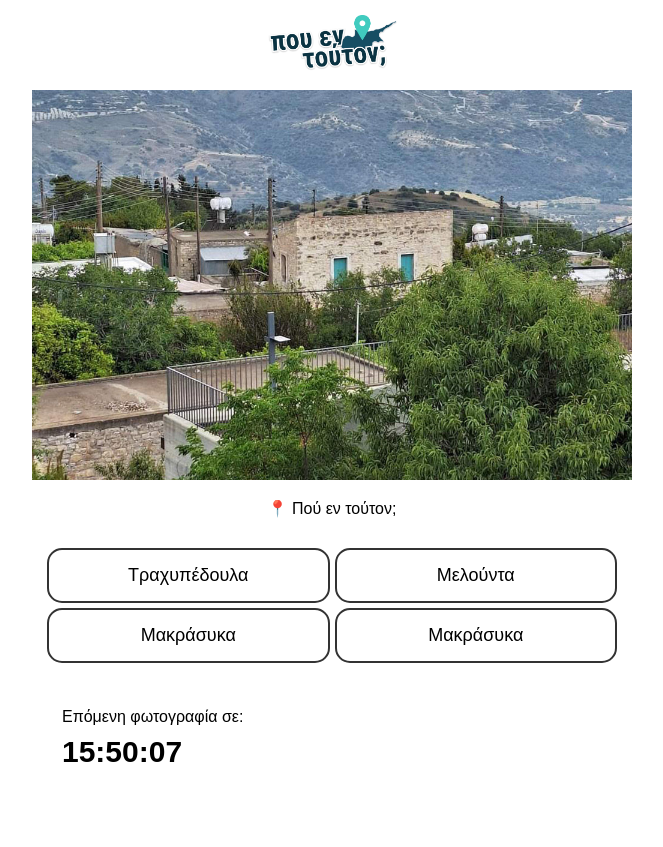
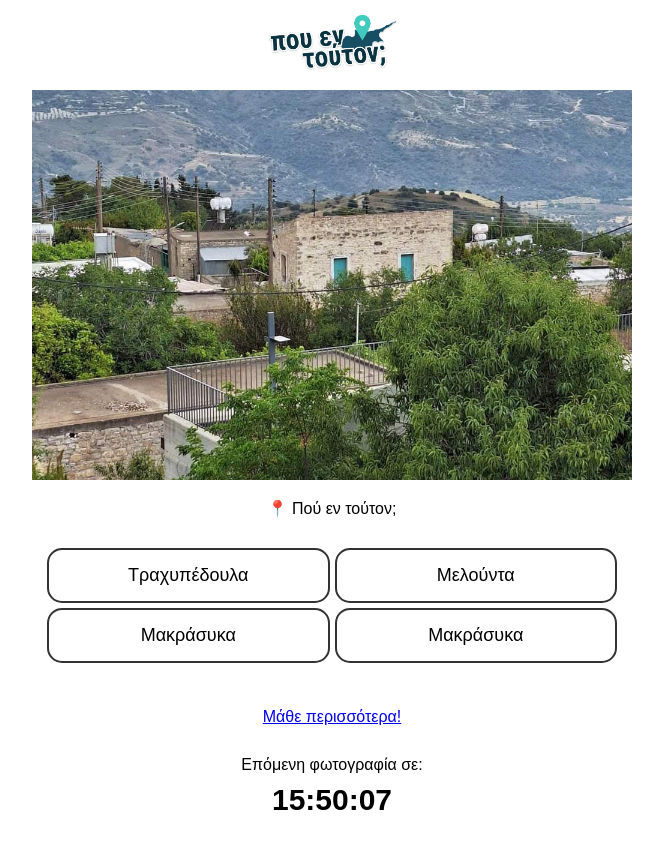
Before and after one commit to SavvasStephanides/pou-en-touton, a Next.js app: page /pouentouton/game in a window 1280 px wide. Shown: the whole page, without its empty margins (308-971 px from the left). Before the commit the page ends 800 px from the top, so only its background shows below. Built offline with nearby package versions, Linux system fonts and the light colour scheme.

Commit message:
Add Learn More link

```diff
--- a/src/app/game/page.tsx
+++ b/src/app/game/page.tsx
@@ -9,6 +9,7 @@ import { useEffect, useState } from "react"
 import PossibleAnswer from "@/modules/game/PossibleAnswer"
 import Game from "@/modules/game/Game"
 import GameService from "@/modules/game/game-service"
+import Link from "next/link"
 
 let gameService: GameService = new GameService()
 
@@ -155,9 +156,12 @@ export default function GamePage() {
 
 
           </div>}
+          <div style={{textAlign: "center", marginTop: "30px"}}>
+            <Link href={`https://www.google.com/maps/place/${gameState.gameQuestions[0].possibleAnswers[gameState.gameQuestions[0].correctAnswer].title},Cyprus`}>Μάθε περισσότερα!</Link>
+          </div>
           <div style={{padding: "30px"}}>
-              <div>Επόμενη φωτογραφία σε:</div>
-              <div style={{fontSize: "30px", fontWeight: "bold", marginTop: "9px"}}>{nextGameTimer}</div>
+              <div style={{textAlign: "center"}}>Επόμενη φωτογραφία σε:</div>
+              <div style={{fontSize: "30px", fontWeight: "bold", marginTop: "9px", textAlign: "center"}}>{nextGameTimer}</div>
           </div>
         </div>
       </main>
```
